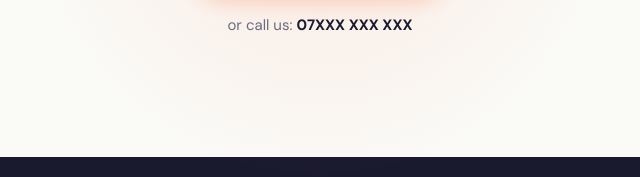
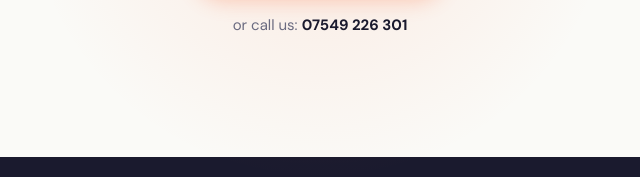
Before and after one commit to JPPP95/getpacked.uk, a plain HTML site: page index.html in a window 1280 px wide. Shown: the part 5406-5583 px from the top of the page, 320-960 px from the left. Drawn offline with nearby package versions, Linux system fonts and the light colour scheme.

Commit message:
Update index.html

```diff
--- a/index.html
+++ b/index.html
@@ -951,7 +951,7 @@
             hello@getpacked.co.uk
         </a>
         <div style="margin-top: 16px; font-size: 15px; color: var(--text-muted); position: relative;" class="fade-up">
-            or call us: <a href="tel:+447XXXXXXXXX" style="color: var(--charcoal); font-weight: 600; text-decoration: none;">07XXX XXX XXX</a>
+            or call us: <a href="tel:+447XXXXXXXXX" style="color: var(--charcoal); font-weight: 600; text-decoration: none;">07549 226 301</a>
         </div>
     </section>
 
```
